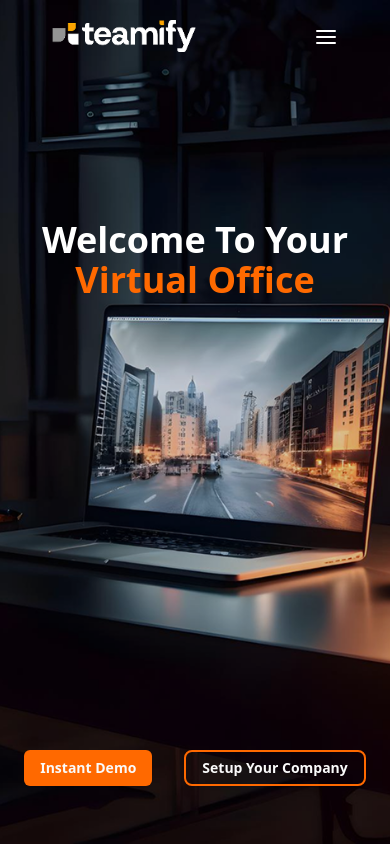
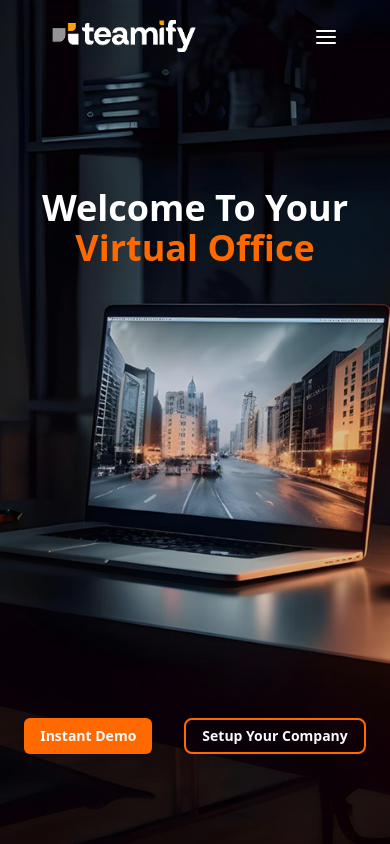
Before and after one commit to Natnaelmenelik/https---github.com-Natnaelmenelik-teamify-demo, a Next.js app: page / in a window 390 px wide. Built offline with nearby package versions, Linux system fonts and the light colour scheme.

Commit message:
margins-adjusted

```diff
--- a/layouts/home/Home.tsx
+++ b/layouts/home/Home.tsx
@@ -22,7 +22,7 @@ const Home = () => {
       <Navbar />
 
       <section className="main-container">
-        <div className="mt-36 md:mt-44 flex flex-col space-y-[450px]  md:space-y-[470px] lg:space-y-[500px]">
+        <div className="mt-28 md:mt-44 flex flex-col space-y-[450px]  md:space-y-[470px] lg:space-y-[500px]">
           <h1 className="text-center text-4xl md:text-5xl">
             Welcome To Your
             <span className="text-orange-500"> Virtual Office</span>
```
